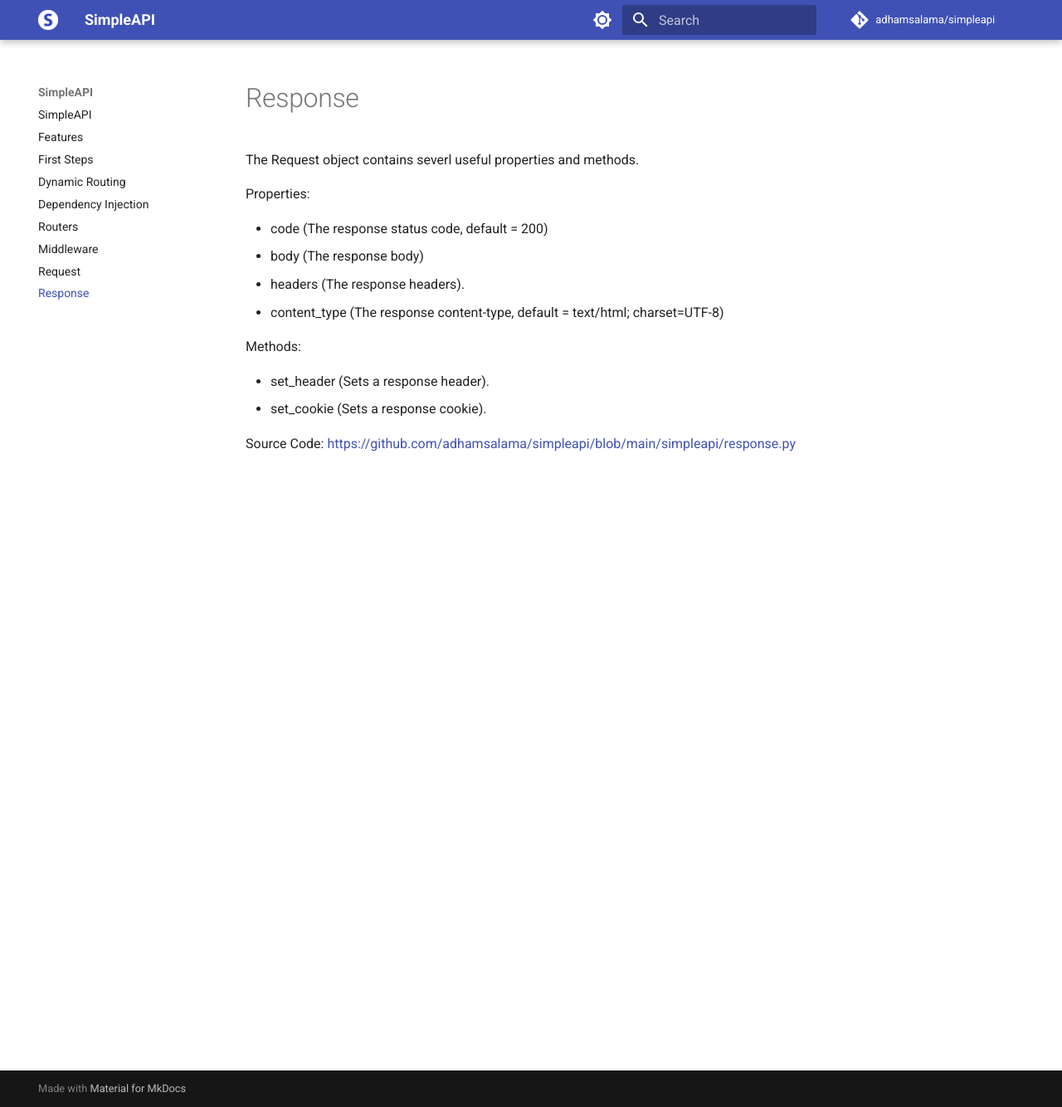
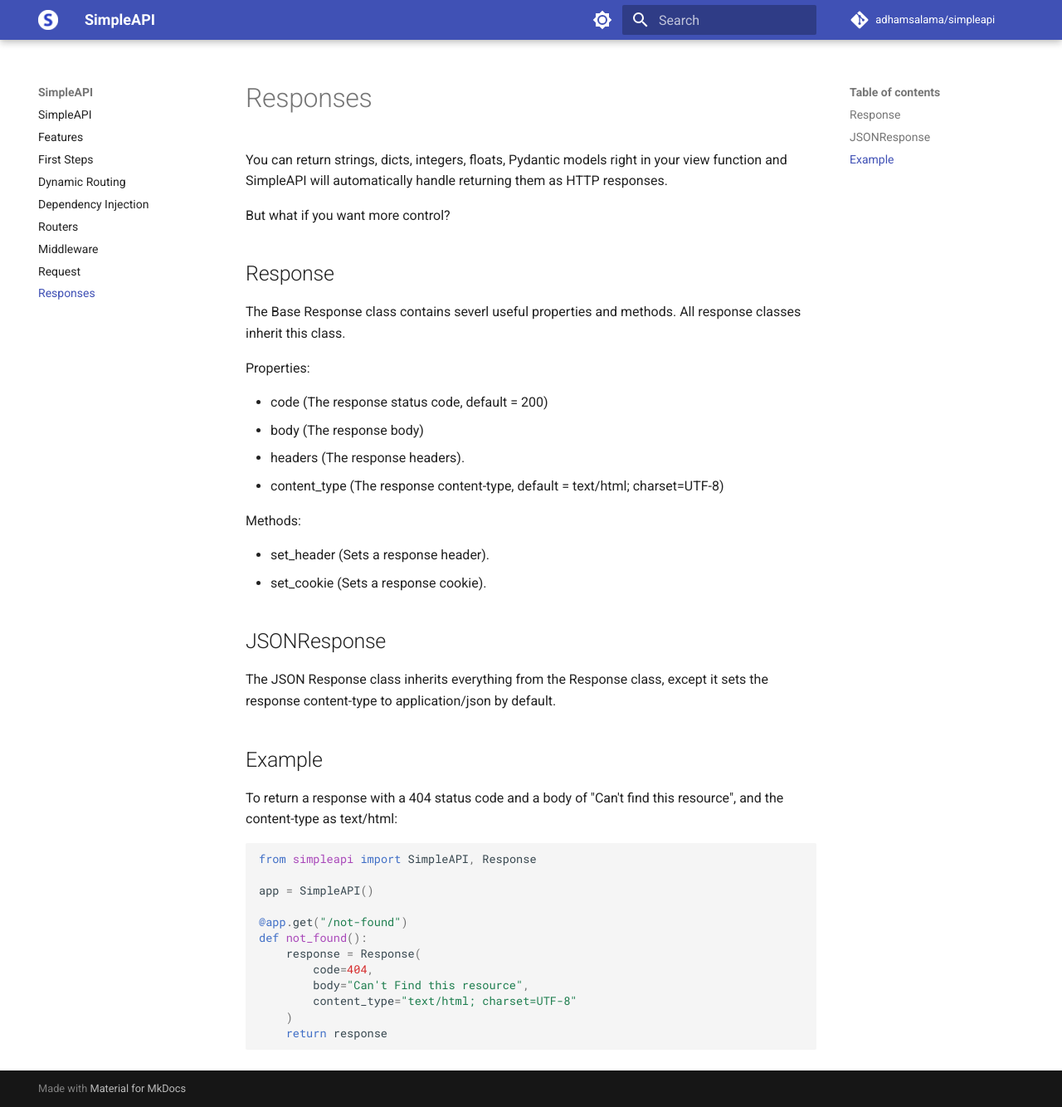
Before and after one commit to adhamsalama/simpleapi, an MkDocs documentation site: the page built from docs/response.md, in a window 1280 px wide and 1334 px high. Shown: the whole window at 83% size. Built offline with MkDocs 1.6.1 and Material for MkDocs 9.7.7, drawn with Linux system fonts in a browser that asks for light colours; comment, search, counter and statistics services are not loaded.

Commit message:
Update docs

````diff
--- a/docs/response.md
+++ b/docs/response.md
@@ -1,6 +1,13 @@
-# Response
+# Responses
 
-The Request object contains severl useful properties and methods.
+You can return strings, dicts, integers, floats, Pydantic models right in your view function and SimpleAPI will automatically handle returning them as HTTP responses.
+
+But what if you want more control?
+
+## Response
+
+The Base Response class contains severl useful properties and methods.
+All response classes inherit this class.
 
 Properties:
 
@@ -14,4 +21,25 @@ Methods:
 -   set_header (Sets a response header).
 -   set_cookie (Sets a response cookie).
 
-Source Code: [https://github.com/adhamsalama/simpleapi/blob/main/simpleapi/response.py](https://github.com/adhamsalama/simpleapi/blob/main/simpleapi/response.py)
+## JSONResponse
+
+The JSON Response class inherits everything from the Response class, except it sets the response content-type to application/json by default.
+
+## Example
+
+To return a response with a 404 status code and a body of "Can't find this resource", and the content-type as text/html:
+
+```python
+from simpleapi import SimpleAPI, Response
+
+app = SimpleAPI()
+
+@app.get("/not-found")
+def not_found():
+    response = Response(
+        code=404,
+        body="Can't Find this resource",
+        content_type="text/html; charset=UTF-8"
+    )
+    return response
+```
````
Also changed, not shown: docs/request.md (+1 -1 lines).
